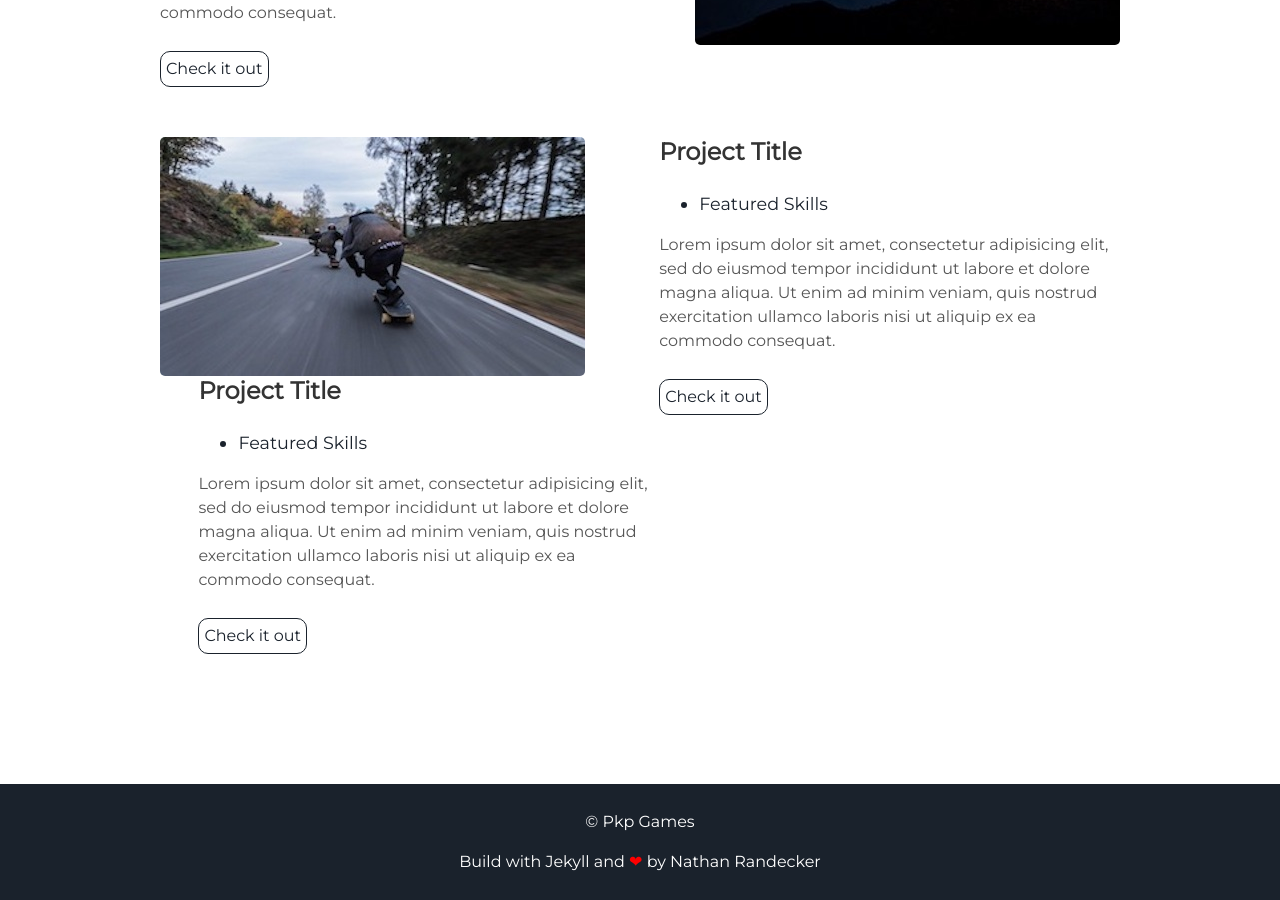
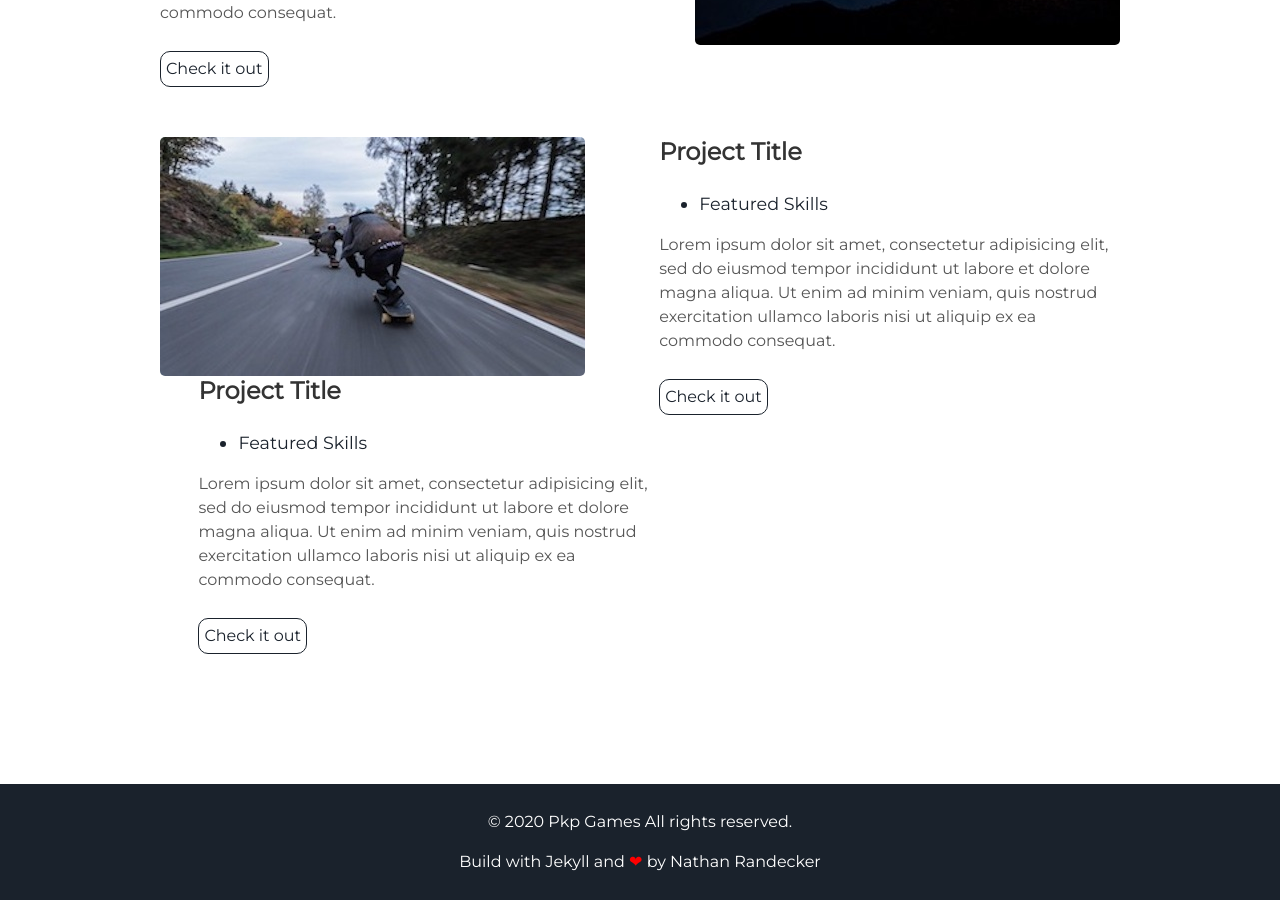
Before and after one commit to pkpgames/pkpgames.github.io, a Jekyll site: the page built from index.html, in a window 1280 px wide and 900 px high, scrolled down 1842 px. Built offline with Jekyll 4.4.1, drawn with Linux system fonts in a browser that asks for light colours.

Commit message:
Update footer.html

```diff
--- a/_includes/footer.html
+++ b/_includes/footer.html
@@ -1,5 +1,5 @@
 <footer class="footer">
-    <p>&copy; {{site.username}}</p>
+    <p>&copy; 2020 {{site.username}} All rights reserved.</p>
     <p>Build with Jekyll and <span class="love">❤</span> by <a href="https://github.com/nrandecker">Nathan Randecker</a></p>
 </footer>
 <script src="//cdn.jsdelivr.net/particles.js/2.0.0/particles.min.js"></script>
```
